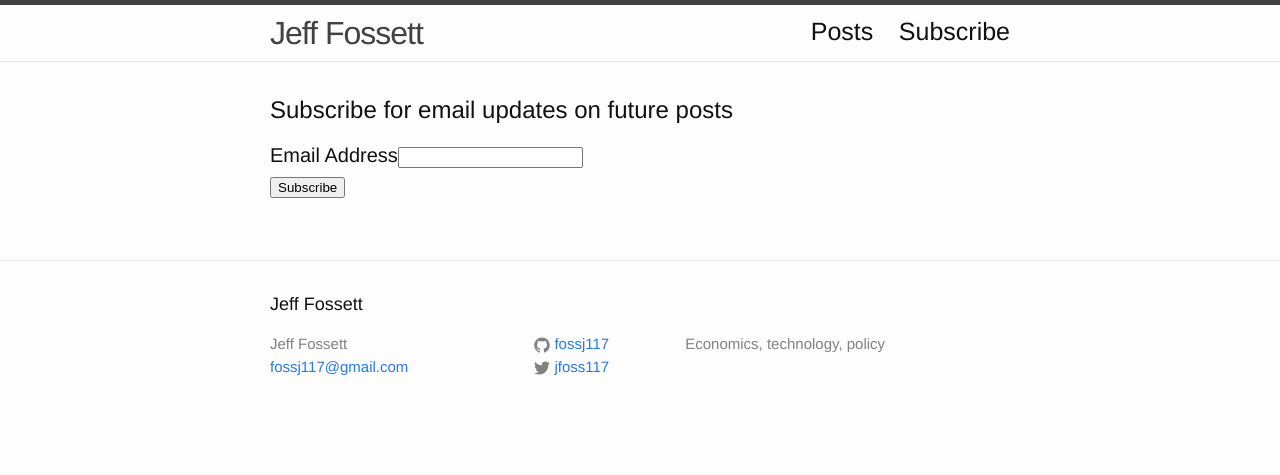
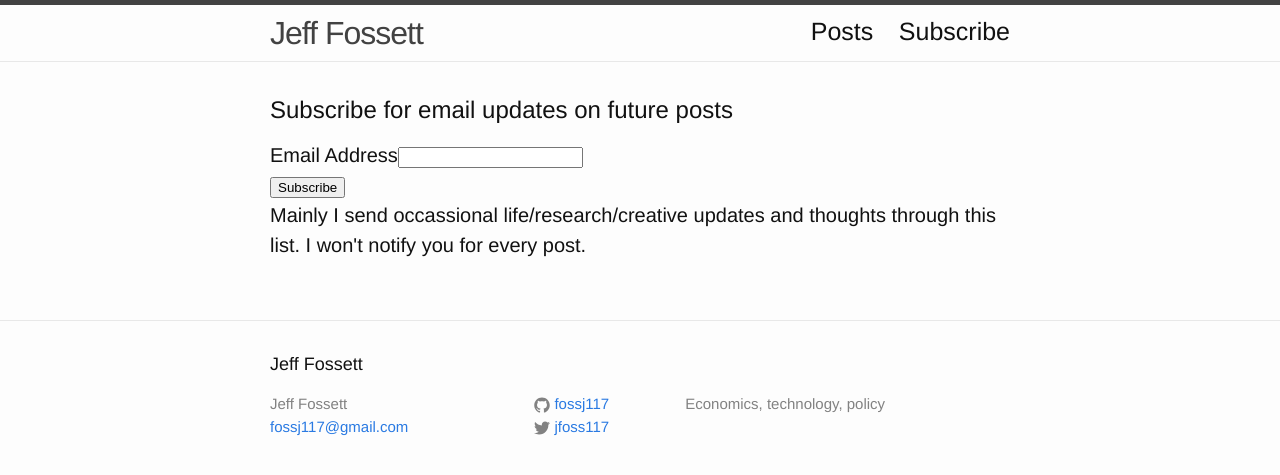
Before and after one commit to Fossj117/fossj117.github.io, a Jekyll site: the page built from subscribe.md, in a window 1280 px wide. Shown: the top 475 px of the page. Built offline with Jekyll 4.4.1, drawn with Linux system fonts in a browser that asks for light colours; comment, search, counter and statistics services are not loaded.

Commit message:
add notice about subscribe

```diff
--- a/subscribe.md
+++ b/subscribe.md
@@ -6,4 +6,6 @@ permalink: /subscribe/
 
 <html>
 {% include mailchimp.html %}
+
+Mainly I send occassional life/research/creative updates and thoughts through this list. I won't notify you for every post.
 </html>
```
